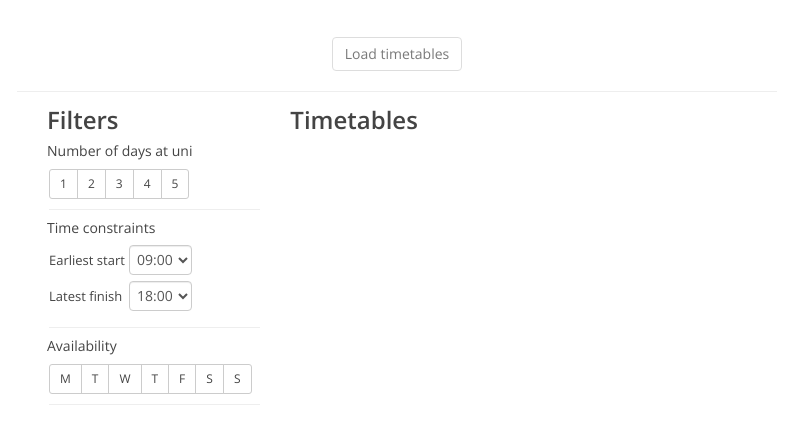
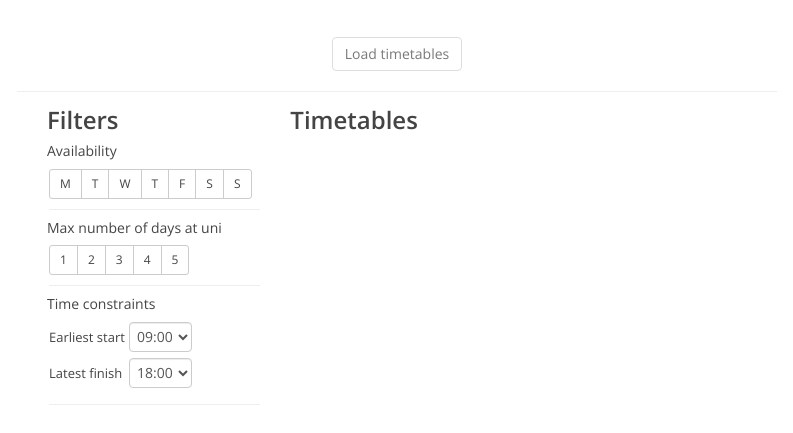
Before and after one commit to szdc/uts-timetable-generator, a website: page index.html in a window 1280 px wide. Shown: the part 189-622 px from the top of the page, without its empty margins (243-1036 px from the left). Drawn offline with nearby package versions, Linux system fonts and the light colour scheme; some packages are replaced by stand-ins of ours; a script that the page names is missing.

Commit message:
Reorded filters.

```diff
--- a/index.html
+++ b/index.html
@@ -68,7 +68,12 @@
         <div class="col-md-4 filters">
           <h3>Filters</h3>
 
-          <h5>Number of days at uni</h5>
+          <h5>Availability</h5>
+          <div class="preference">
+            <buttons-checkbox model="prefs.days.available" options="prefs.days.options"></buttons-checkbox>
+          </div>
+
+          <h5>Max number of days at uni</h5>
           <div class="preference">
             <buttons-radio model="prefs.numberOfDays.count" options="prefs.numberOfDays.options"></buttons-radio>
           </div>
@@ -78,14 +83,7 @@
             <select-time model="prefs.times.start" title="Earliest start"></select-time>
             <select-time model="prefs.times.finish" title="Latest finish"></select-time>
           </div>
-
-          <h5>Availability</h5>
-          <div class="preference">
-            <buttons-checkbox model="prefs.days.available" options="prefs.days.options"></buttons-checkbox>
-          </div>
         </div>
-
-
 
         <div class="col-md-8 timetables">
           <h3>Timetables</h3>
```
